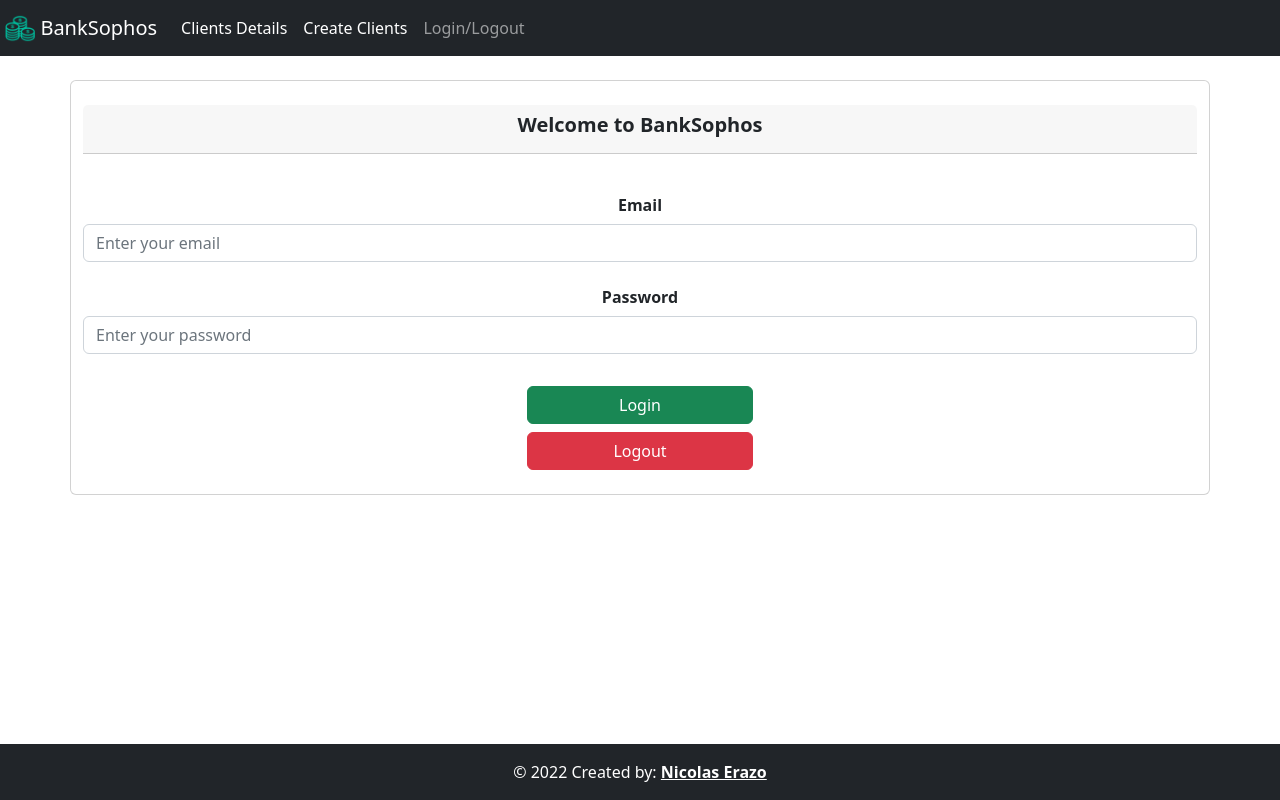
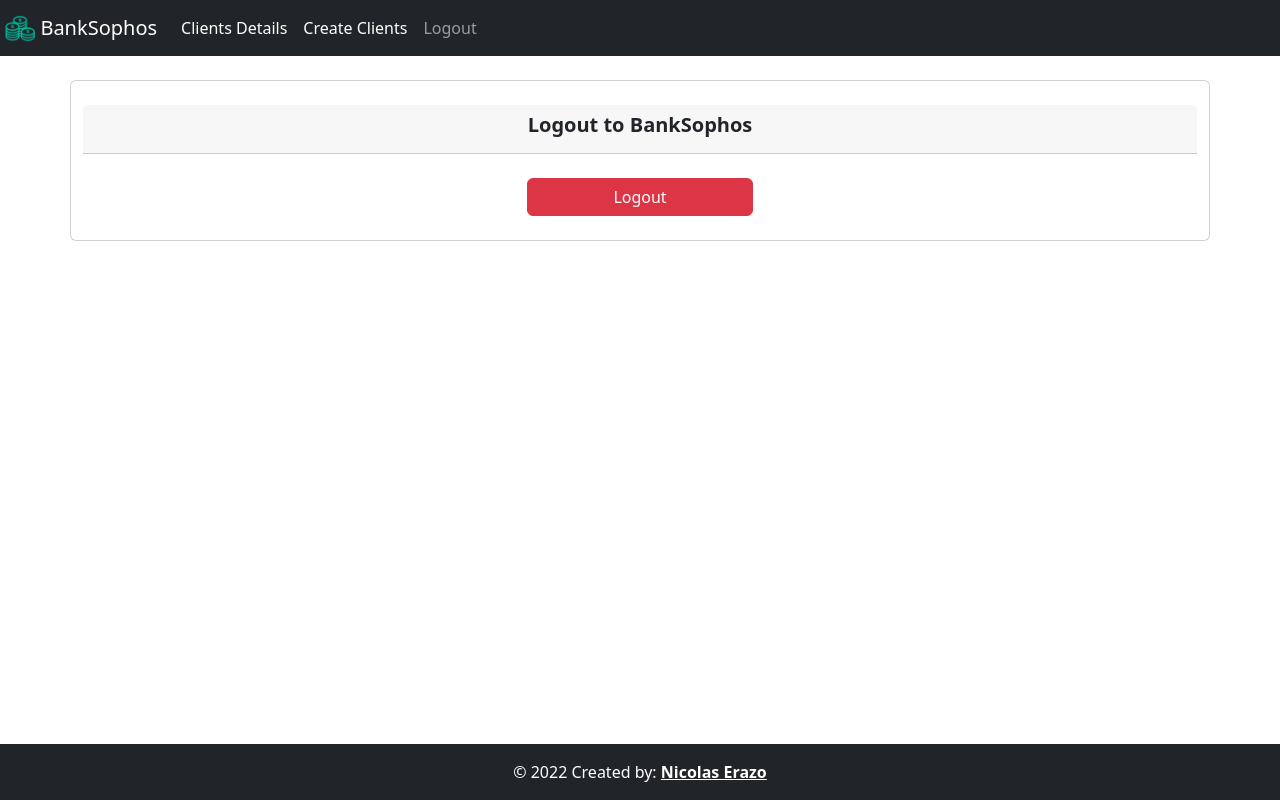
Before and after one commit to NicolasErazo/FinalChallengeFront, an Angular app: page /login in a window 1280 px wide. Built offline with nearby package versions, Linux system fonts and the light colour scheme; sample sign-in values are in the browser's storage.

Commit message:
Updates Login

```diff
--- a/src/app/login/login.component.html
+++ b/src/app/login/login.component.html
@@ -1,6 +1,7 @@
 <div class="container">
     <div class="row py-4">
         <div class="card py-4">
+            <div *ngIf="!token else elseBlock">
                 <div class="card-header">
                     <h5 class="card-title text-center"><strong>Welcome to BankSophos</strong></h5>
                 </div>
@@ -21,14 +22,21 @@
                     </div>
 
                     <div class="text-center mt-4">
-                    <button class="btn btn-success" style="width: 226px" role="button" type="submit">
+                        <button class="btn btn-primary" style="width: 226px" role="button" type="submit">
                             Login
                         </button>
                     </div>
                 </form>
-            <div class="text-center mt-2">
+            </div>
+
+            <ng-template #elseBlock>
+                <div class="card-header">
+                    <h5 class="card-title text-center"><strong>Logout to BankSophos</strong></h5>
+                </div>
+                <div class="text-center mt-4">
                     <a class="btn btn-danger" style="width: 226px" (click)="destroyToken()">Logout</a>
+                </div>
+            </ng-template>
         </div>
     </div>
 </div>
-</div>
--- a/src/app/login/login.component.ts
+++ b/src/app/login/login.component.ts
@@ -11,12 +11,15 @@ import { LoginService } from './login.service';
   styleUrls: ['./login.component.css'],
 })
 export class LoginComponent{
+
   loginDates: login = {
     email: '',
     password: ''
   };
 
   constructor(private router: Router, private loginService: LoginService) { }
+
+  token = this.loginService.getToken();
 
   loginUser(form: NgForm) {
     console.log('form value', form.value);
@@ -25,6 +28,11 @@ export class LoginComponent{
       .subscribe(response => {
         this.router.navigate(['/home'])
         Swal.fire('You are logged in!', 'Welcome!', 'success');
+      }, (err) =>{
+
+        if (err.status == 403) {
+          Swal.fire('Enter allowed parameters!', 'Ok?', 'error');
+        }
       })
   }
 
--- a/src/index.html
+++ b/src/index.html
@@ -25,7 +25,7 @@
       <div class="navbar-nav">
         <a class="nav-item nav-link active" href="/clients">Clients Details</a>
         <a class="nav-item nav-link active" href="/addClient">Create Clients</a>
-        <a class="nav-item nav-link" href="/login" *ngIf="token">Login/Logout</a>
+        <a class="nav-item nav-link" href="/login">Logout</a>
       </div>
     </div>
   </nav>
```
Lines whose indentation alone changed are shown as unchanged.
